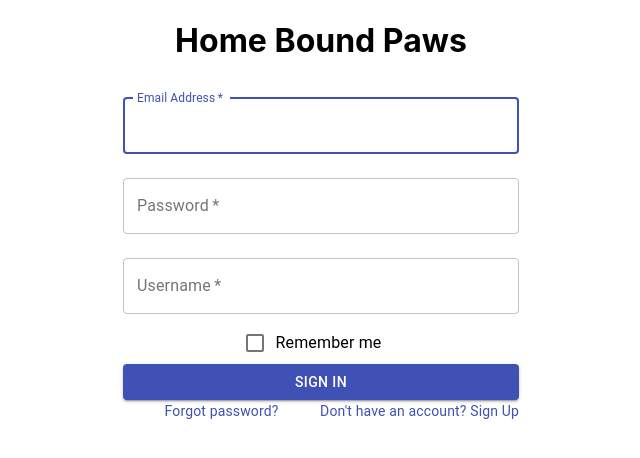
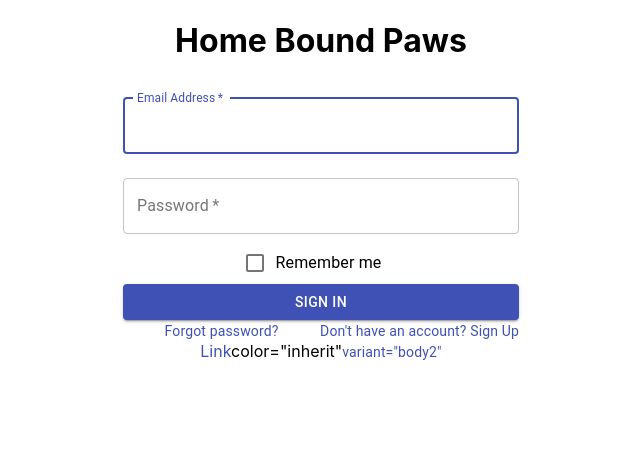
Before and after one commit to Erika-tech257/paw-app, a React (Create React App) app: page / in a window 1280 px wide. Shown: the top 458 px of the page, without its empty margins (319-959 px from the left). Built offline with nearby package versions, Linux system fonts and the light colour scheme.

Commit message:
user signin successful

```diff
--- a/src/App.tsx
+++ b/src/App.tsx
@@ -1,17 +1,52 @@
 import React from 'react';
 import './App.css';
+import Navbar from './components/Navbar';
 import Sign from './components/Sign'
+
 
 // App is top level component
 
-class App extends React.Component {
+interface AppProps {
 
+}
+
+interface AppState {
+
+}
+class App extends React.Component<AppProps, AppState>{
+
+  constructor(props: AppProps) {
+    super(props);
+
+    this.state = {SessionToken: null}
+  }
+
+  // ****Error will occur if empty array is not implemented and application won't start will exceed maximum limit/took screenshot*****
+
+    componentWillMount() {
+         const token = localStorage.getItem('token')
+      if(token) {
+        this.setState({SessionToken:token})
+      }
+    } //[] empty array should be there to allow code to run continuously....
+
+
+    // User stays logged in if page refeshes or leaves page
+      updateToken = (newToken:string) => {
+      this.setState({SessionToken:newToken});
+      localStorage.setItem('token', newToken);
+      }
+
+      clearToken = () => {
+      this.setState({SessionToken:undefined})
+      localStorage.clear()
+    }
 
   render() {
     return (
       <div className = "App">
-     <Sign />
-
+     <Sign updateToken={this.updateToken} />
+     <Navbar />
       </div>
 
 
--- a/src/components/Navbar.tsx
+++ b/src/components/Navbar.tsx
@@ -2,7 +2,7 @@ import { Component } from 'react'
 import Link from '@material-ui/core/Link';
 // import Typography from '@material-ui/core/Typography';
 
-interface NavbarProps  {
+type NavbarComp = {
     Home: string;
     About: string;
     Posts: string;
@@ -10,7 +10,7 @@ interface NavbarProps  {
 }
 const preventDefault = (event: React.SyntheticEvent) => event.preventDefault();
 
- class Navbar extends Component<NavbarProps> {
+ class Navbar extends Component<{},NavbarComp>{
 
 
 
--- a/src/components/Sign.tsx
+++ b/src/components/Sign.tsx
@@ -7,7 +7,10 @@ import Checkbox from '@material-ui/core/Checkbox';
 import Link from '@material-ui/core/Link';
 import Grid from '@material-ui/core/Grid';
 import Container from '@material-ui/core/Container';
-import { type } from 'os';
+
+interface AcceptProps {
+  updateToken: (token: string) => void;
+}
 
 // can also use interface/glossary
 type SignState = {
@@ -17,28 +20,32 @@ type SignState = {
   login: boolean;
 
 }
+// Props passes first then State Example (<{}, SignState)
 
-class Sign extends React.Component<{},SignState>{
-  constructor(props:any) {
+class Sign extends React.Component<AcceptProps, SignState>{
+  constructor(props:AcceptProps) {
     super(props)
 
     this.state = {
       email: "",
       password: "",
       username: "",
-      login: true,
+      login: true
 
     }
 
     this.handleSubmit = this.handleSubmit.bind(this)
     console.log('Was Clicked');
-    this.setState({email: ""})
-    this.setState({password: ""})
-    this.setState({username: ""})
-    this.setState({login:true})
+    this.setState({ email: "" })
+    this.setState({ password: "" })
+    this.setState({ username: "" })
+    this.setState({ login: true })
 
   }
 
+  loginToggle = () => {
+    this.setState({ login: true })
+  }
 
 
   // updates State
@@ -48,31 +55,65 @@ class Sign extends React.Component<{},SignState>{
   //   this.setState({password: ""})
   //   this.setState({username: ""})
   // }
-
+  // Effects are a components 'side effects'.  Effects are actions that occur when there is a state change.
   // componentDidMount() { **Component mounts when page is loaded, but this app want the fetch to call the api after clicking login or signup button
   //   fetch('http://localhost:5000/user/signup')
   // }
 
   // place api calls on componentDidMount or on an event, event handling logic
-handleSubmit(e:any){
+    handleSubmit(e: any) {
     e.preventDefault();
 
 
-  // let userData = {user: {
-  //   email: userEmail, password:userPass, username:userName}}
 
-  fetch('http://loclahost:5000/user/signup',{
+    // const url = http://localhost:5000/user/${login ? 'login' : 'signup'}`
+    const url = ('http://localhost:5000/user/login')
+    let reqBody={
+        user:{
+          username: this.state.username,
+          password: this.state.password,
+          email: this.state.email
+        }
+    }
+    fetch(url, {
       method: 'POST',
-    headers: {
+      headers:{
         'Content-Type': 'application/json',
       },
-    body: JSON.stringify({})
+      body: JSON.stringify(reqBody)
     })
       .then(r => r.json())
-// ****Figure out props.updateToken*********************************************
-// .then(rObj => props.updateToken(rObj.sessionToken,
-//   rObj.user.id));
+      .then(rObj => this.props.updateToken(rObj.sessionToken));
   }
+  // SignupForm = () => {
+  //   if (this.state.login) {
+  //     return null
+  //   } else {
+  //     return (
+  //       <div>
+  //         <TextField
+  //           variant="outlined"
+  //           margin="normal"
+  //           required
+  //           fullWidth
+  //           name="username"
+  //           label="Username"
+  //           type="username"
+  //           id="username"
+  //           autoComplete="username"
+  //           value={this.state.username}
+  //           onChange={(e) => {
+  //             this.setState({
+  //               username: e.target.value
+  //             })
+  //             console.log(this.state.username)
+  //           }}
+  //         />
+  //       </div>
+  //     )
+  //   }
+  // }
+
   render() {
     return (
 
@@ -89,9 +130,9 @@ handleSubmit(e:any){
           name="email"
           autoComplete="email"
           value={this.state.email}
-          onChange = {(e) => {
+          onChange={(e) => {
             this.setState({
-              email:e.target.value
+              email: e.target.value
             })
             console.log(this.state.email);
           }}
@@ -108,38 +149,23 @@ handleSubmit(e:any){
           id="password"
           autoComplete="current-password"
           value={this.state.password}
-          onChange = {(e) => {
+          onChange={(e) => {
             this.setState({
-              password:e.target.value
+              password: e.target.value
             })
             console.log(this.state.password)
           }}
         />
-        <TextField
-          variant="outlined"
-          margin="normal"
-          required
-          fullWidth
-          name="username"
-          label="Username"
-          type="username"
-          id="username"
-          autoComplete="username"
-          value={this.state.username}
-          onChange = {(e) => {
-            this.setState({
-              username:e.target.value
-            })
-            console.log(this.state.username)
-          }}
-        />
+
+
+        <br />
         <FormControlLabel
           control={<Checkbox value="remember" color="primary" />}
           label="Remember me"
         />
         <Button
           type="submit"
-          onClick = {this.handleSubmit}
+          onClick={this.handleSubmit}
           fullWidth
           variant="contained"
           color="primary"
@@ -154,9 +180,10 @@ handleSubmit(e:any){
               </Link>
           </Grid>
           <Grid item>
-            <Link href="#" variant="body2">
-              {/* Put toggle button on link to switch to sign up and use ternary */}
-              {"Don't have an account? Sign Up"}
+            <Link href="#" variant="body2" onClick=
+              {this.loginToggle}>
+              {/* Put toggle button on link to switch to sign up and use ternary  */}
+              {this.state.login ? "Don't have an account? Sign Up" : ""}
             </Link>
           </Grid>
         </Grid>
@@ -166,4 +193,5 @@ handleSubmit(e:any){
   }
 }
 
+
 export default Sign;
```
Also changed, not shown: 1 other file (tests, documents, lock files or other folders). Lines whose indentation alone changed are shown as unchanged.
